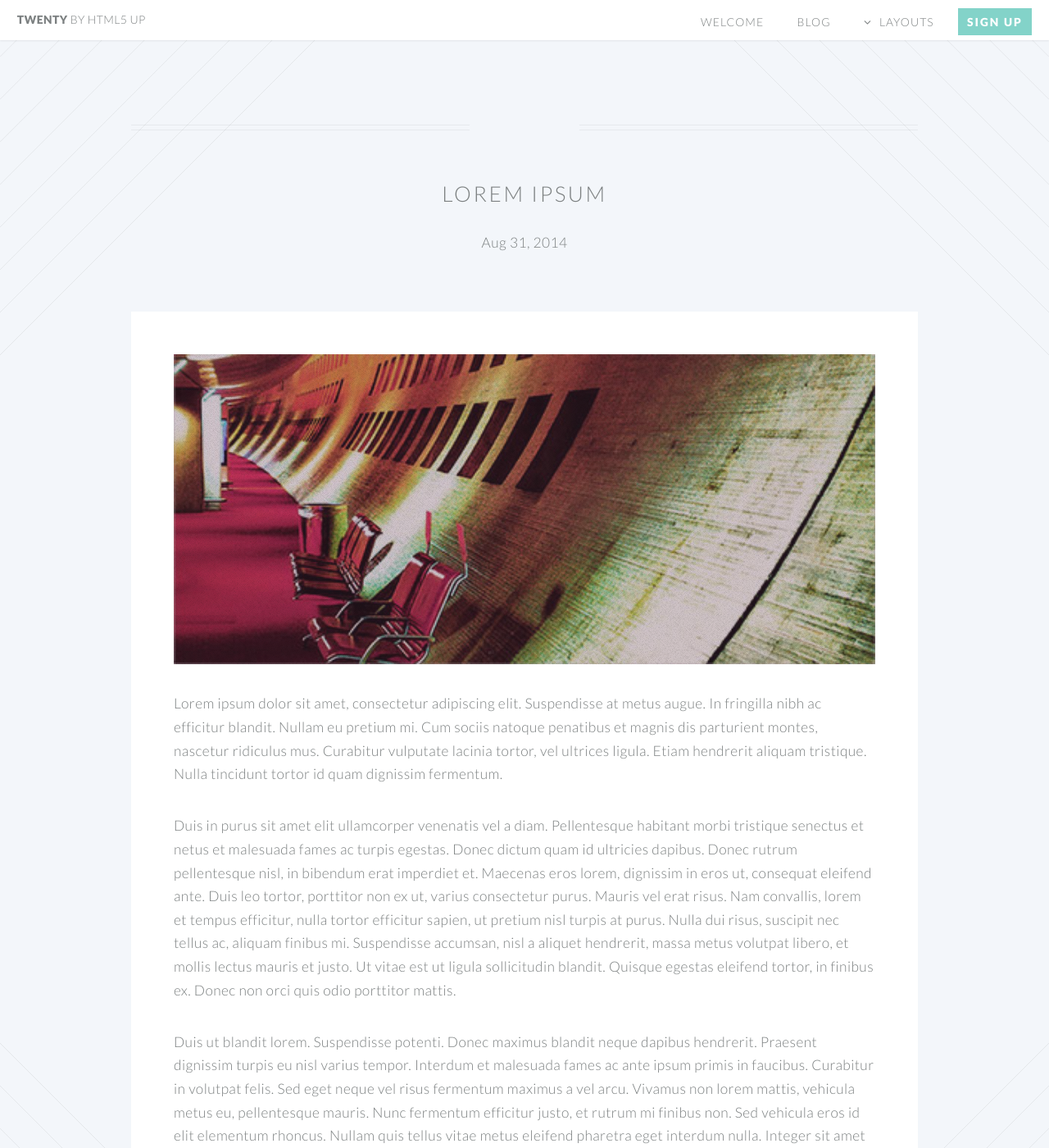
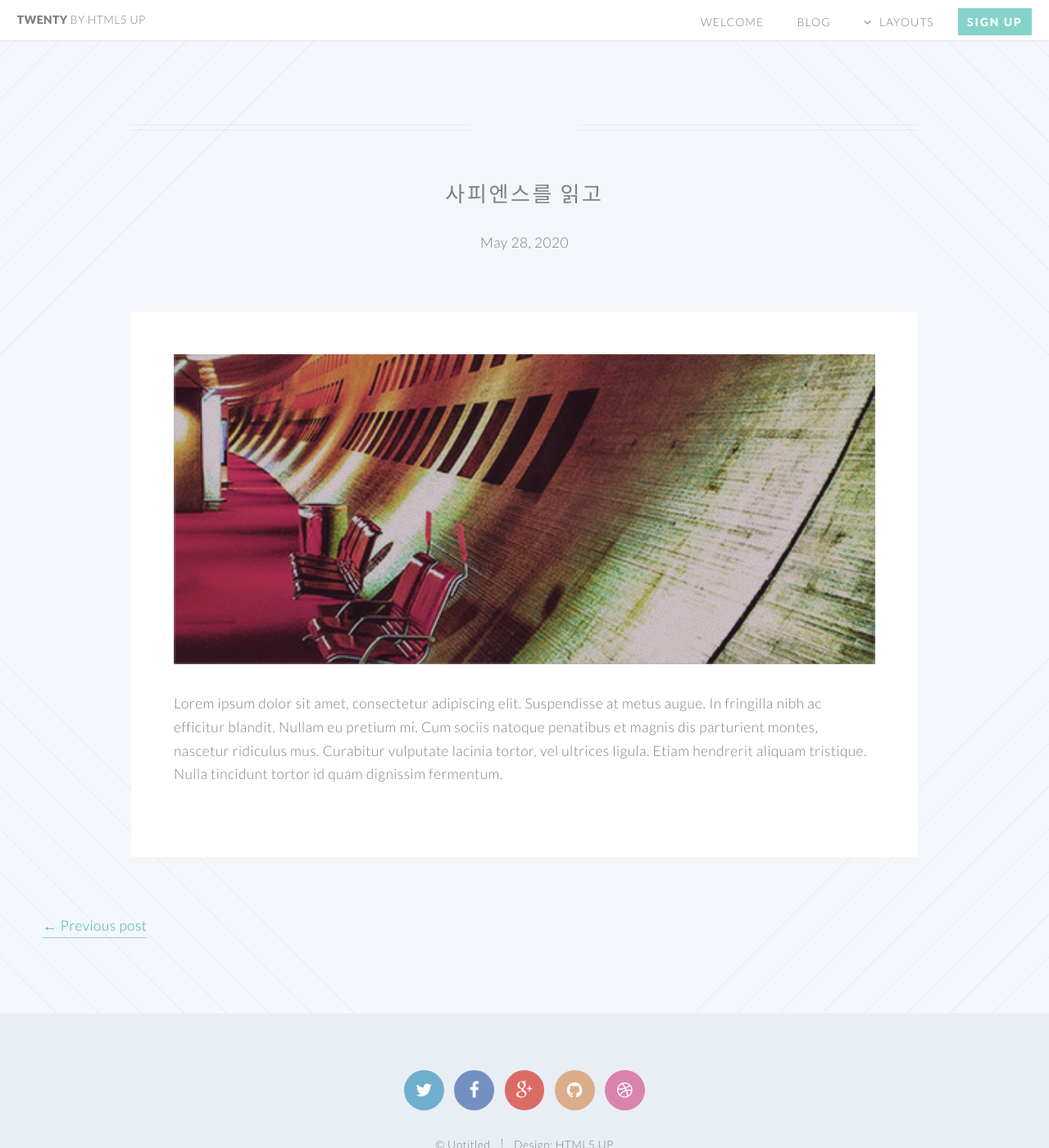
Before and after one commit to Yangsiwan/Yangsiwan.github.io, a Jekyll site: the page built from _posts/2014-08-07-first-post.markdown, in a window 1280 px wide and 1400 px high. Shown: the whole window at 82% size. Built offline with Jekyll 4.4.1, drawn with Linux system fonts in a browser that asks for light colours; some of the changed text lies outside the part shown.

Commit message:
Update 2014-08-07-first-post.markdown

```diff
--- a/_posts/2014-08-07-first-post.markdown
+++ b/_posts/2014-08-07-first-post.markdown
@@ -1,12 +1,8 @@
 ---
 layout: post
-title:  "Lorem Ipsum"
-date:   2014-08-31 14:36:23
+title:  "사피엔스를 읽고"
+date:   2020-05-28 11:26:23
 permalink: /first-post.html
 ---
 <span class="image featured"><img src="/images/pic02.jpg" alt=""></span>
 Lorem ipsum dolor sit amet, consectetur adipiscing elit. Suspendisse at metus augue. In fringilla nibh ac efficitur blandit. Nullam eu pretium mi. Cum sociis natoque penatibus et magnis dis parturient montes, nascetur ridiculus mus. Curabitur vulputate lacinia tortor, vel ultrices ligula. Etiam hendrerit aliquam tristique. Nulla tincidunt tortor id quam dignissim fermentum.
-
-Duis in purus sit amet elit ullamcorper venenatis vel a diam. Pellentesque habitant morbi tristique senectus et netus et malesuada fames ac turpis egestas. Donec dictum quam id ultricies dapibus. Donec rutrum pellentesque nisl, in bibendum erat imperdiet et. Maecenas eros lorem, dignissim in eros ut, consequat eleifend ante. Duis leo tortor, porttitor non ex ut, varius consectetur purus. Mauris vel erat risus. Nam convallis, lorem et tempus efficitur, nulla tortor efficitur sapien, ut pretium nisl turpis at purus. Nulla dui risus, suscipit nec tellus ac, aliquam finibus mi. Suspendisse accumsan, nisl a aliquet hendrerit, massa metus volutpat libero, et mollis lectus mauris et justo. Ut vitae est ut ligula sollicitudin blandit. Quisque egestas eleifend tortor, in finibus ex. Donec non orci quis odio porttitor mattis.
-
-Duis ut blandit lorem. Suspendisse potenti. Donec maximus blandit neque dapibus hendrerit. Praesent dignissim turpis eu nisl varius tempor. Interdum et malesuada fames ac ante ipsum primis in faucibus. Curabitur in volutpat felis. Sed eget neque vel risus fermentum maximus a vel arcu. Vivamus non lorem mattis, vehicula metus eu, pellentesque mauris. Nunc fermentum efficitur justo, et rutrum mi finibus non. Sed vehicula eros id elit elementum rhoncus. Nullam quis tellus vitae metus eleifend pharetra eget interdum nulla. Integer sit amet imperdiet urna.
```
